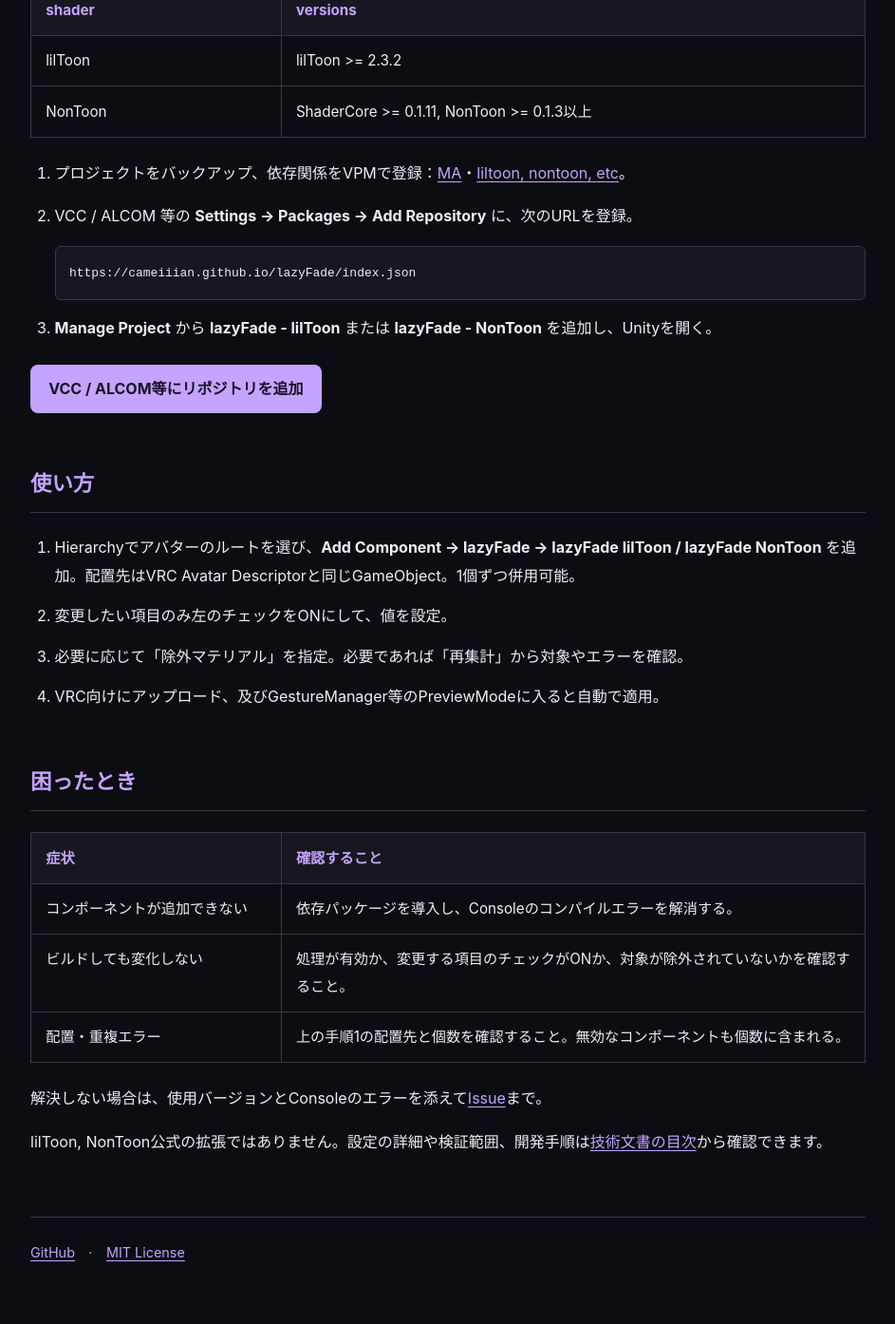
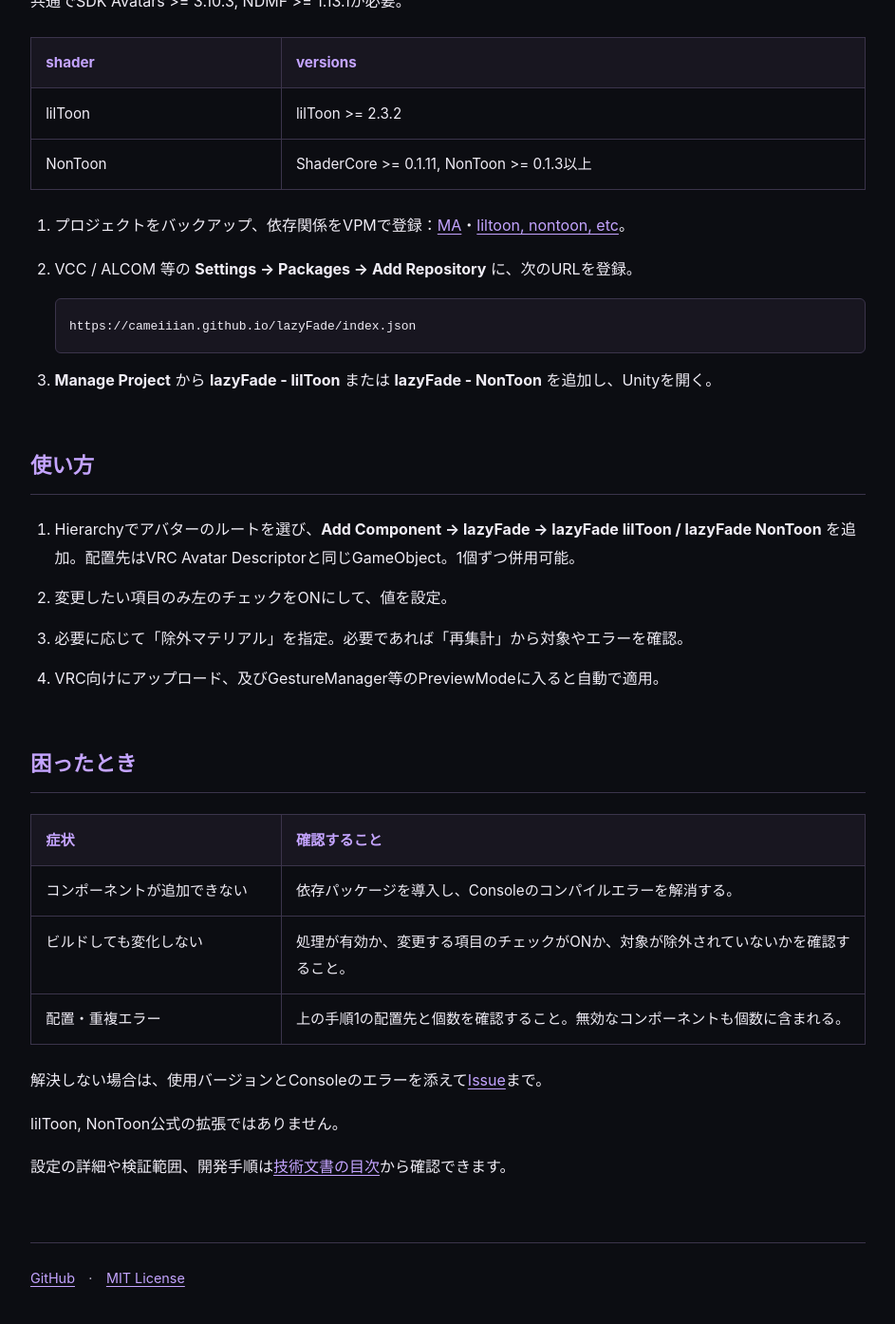
Before and after one commit to CameIIian/BulkDistanceFade, a Jekyll site: the page built from docs/index.md, in a window 1280 px wide and 1400 px high, scrolled down 730 px. Shown: the top 1394 px of the window at 95% size, without its empty margins (168-1111 px from the left). Built offline with Jekyll 4.4.1, drawn with Linux system fonts in a browser that asks for light colours; before the commit the page ends 2103 px from its top, so only the background shows below that; some of the changed text lies outside the part shown.

Commit message:
🚜 move button

```diff
--- a/docs/index.md
+++ b/docs/index.md
@@ -3,6 +3,8 @@ layout: default
 title: lazyFade
 description: VRChatアバターの距離フェードをまとめて設定するUnity Editor拡張
 ---
+
+<p class="action-row"><a class="button" href="vcc://vpm/addRepo?url=https%3A%2F%2Fcameiiian.github.io%2FlazyFade%2Findex.json">VCC / ALCOM等にリポジトリを追加</a></p>
 
 ## 導入
 
@@ -25,8 +27,6 @@ Unity 2022.3のアバタープロジェクトで、使用するShaderに合っ
 
 3. **Manage Project** から **lazyFade - lilToon** または **lazyFade - NonToon** を追加し、Unityを開く。
 
-<p class="action-row"><a class="button" href="vcc://vpm/addRepo?url=https%3A%2F%2Fcameiiian.github.io%2FlazyFade%2Findex.json">VCC / ALCOM等にリポジトリを追加</a></p>
-
 ## 使い方
 
 1. Hierarchyでアバターのルートを選び、**Add Component → lazyFade → lazyFade lilToon / lazyFade NonToon** を追加。配置先はVRC Avatar Descriptorと同じGameObject。1個ずつ併用可能。
@@ -44,4 +44,6 @@ Unity 2022.3のアバタープロジェクトで、使用するShaderに合っ
 
 解決しない場合は、使用バージョンとConsoleのエラーを添えて[Issue](https://github.com/CameIIian/lazyFade/issues)まで。
 
-lilToon, NonToon公式の拡張ではありません。設定の詳細や検証範囲、開発手順は[技術文書の目次](https://github.com/CameIIian/lazyFade/blob/main/docs/README.md)から確認できます。
+lilToon, NonToon公式の拡張ではありません。
+
+設定の詳細や検証範囲、開発手順は[技術文書の目次](https://github.com/CameIIian/lazyFade/blob/main/docs/README.md)から確認できます。
```
